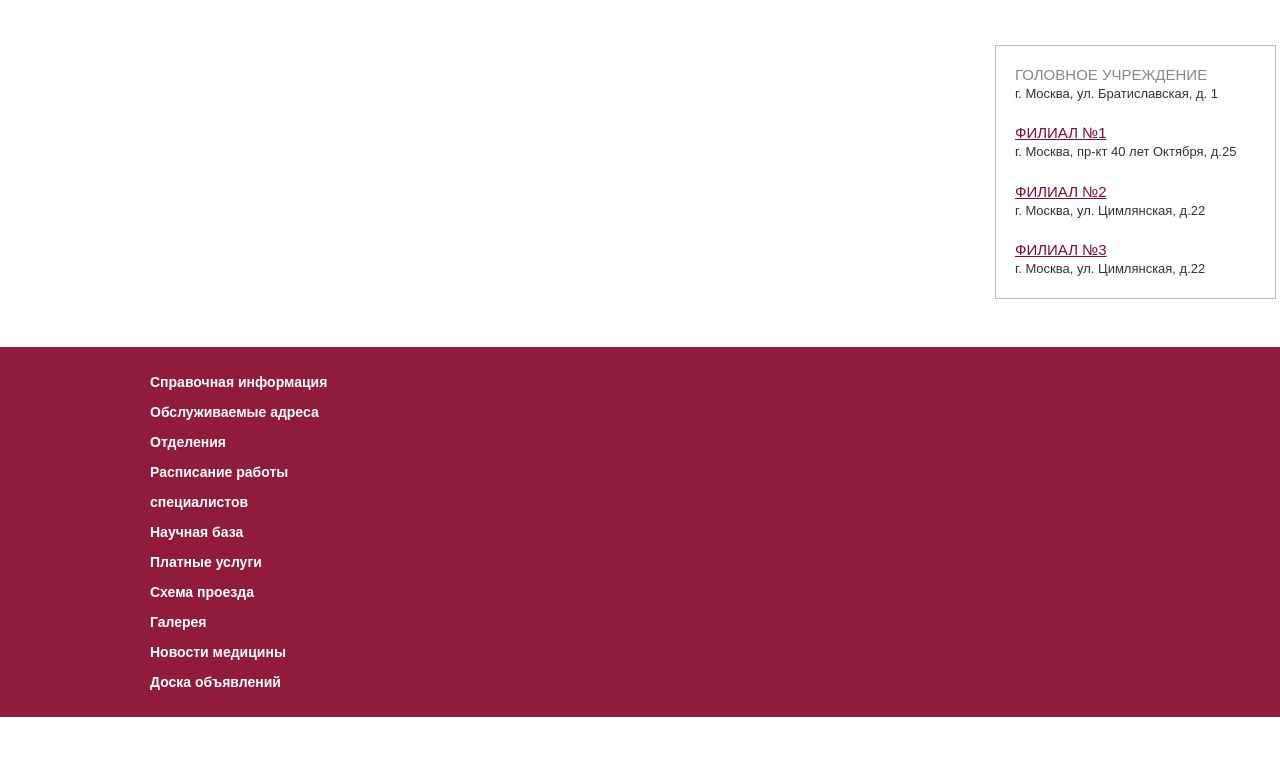
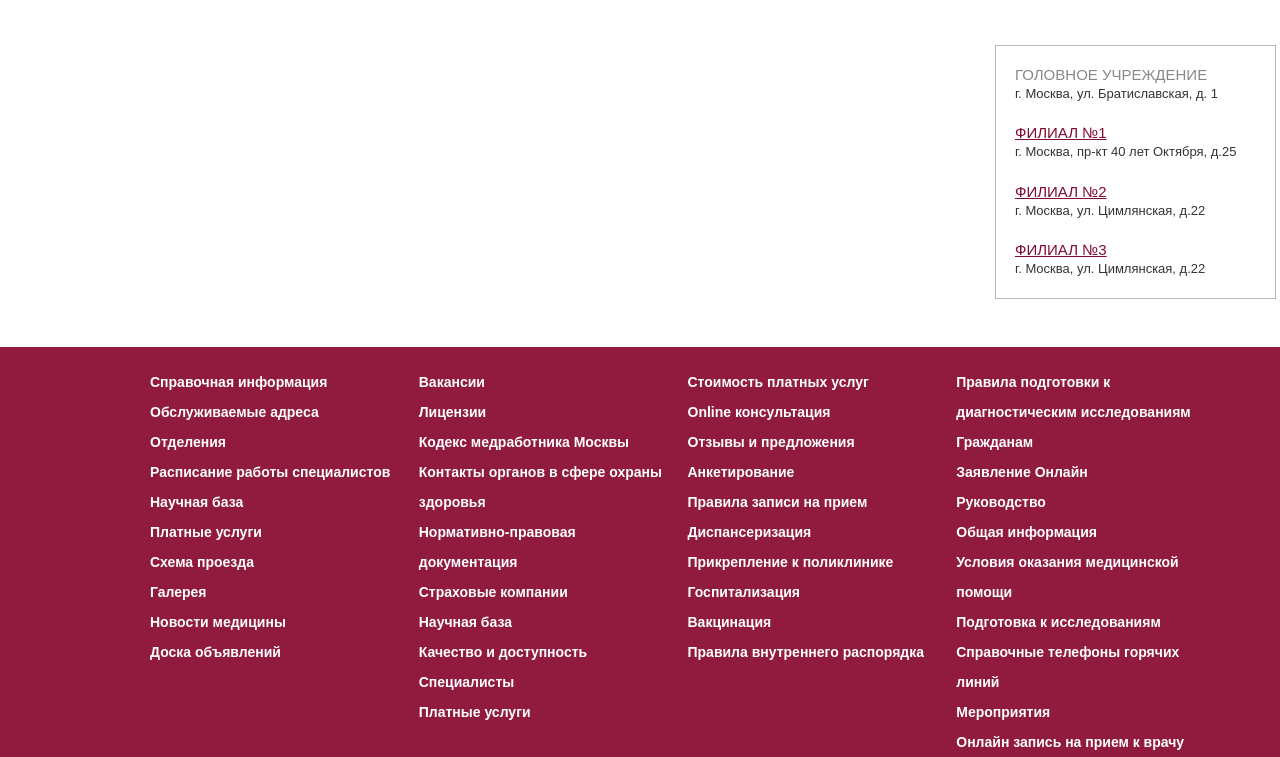
Before and after one commit to coatceatl/dgp, a website: page index.html in a window 1280 px wide. Shown: the part 2699-3456 px from the top of the page. Before the commit the page ends 3416 px from the top, so only its background shows below. Drawn offline with nearby package versions, Linux system fonts and the light colour scheme.

Commit message:
added content to footer

```diff
--- a/index.html
+++ b/index.html
@@ -651,6 +651,48 @@
               <li><a href='#'>Доска объявлений</a></li>
             </ul>
           </div>
+          <div class='col-lg-3'>
+            <ul class='footer-menu-items'>
+              <li><a href='#'>Вакансии</a></li>
+              <li><a href='#'>Лицензии</a></li>
+              <li><a href='#'>Кодекс медработника Москвы</a></li>
+              <li><a href='#'>Контакты органов в сфере охраны здоровья</a></li>
+              <li><a href='#'>Нормативно-правовая документация</a></li>
+              <li><a href='#'>Страховые компании</a></li>
+              <li><a href='#'>Научная база</a></li>
+              <li><a href='#'>Качество и доступность</a></li>
+              <li><a href='#'>Специалисты</a></li>
+              <li><a href='#'>Платные услуги</a></li>
+            </ul>
+          </div>
+          <div class='col-lg-3'>
+            <ul class='footer-menu-items'>
+              <li><a href='#'>Стоимость платных услуг</a></li>
+              <li><a href='#'>Online консультация</a></li>
+              <li><a href='#'>Отзывы и предложения</a></li>
+              <li><a href='#'>Анкетирование</a></li>
+              <li><a href='#'>Правила записи на прием</a></li>
+              <li><a href='#'>Диспансеризация</a></li>
+              <li><a href='#'>Прикрепление к поликлинике</a></li>
+              <li><a href='#'>Госпитализация</a></li>
+              <li><a href='#'>Вакцинация</a></li>
+              <li><a href='#'>Правила внутреннего распорядка</a></li>
+            </ul>
+          </div>
+          <div class='col-lg-3'>
+            <ul class='footer-menu-items'>
+              <li><a href='#'>Правила подготовки к диагностическим исследованиям</a></li>
+              <li><a href='#'>Гражданам</a></li>
+              <li><a href='#'>Заявление Онлайн</a></li>
+              <li><a href='#'>Руководство</a></li>
+              <li><a href='#'>Общая информация</a></li>
+              <li><a href='#'>Условия оказания медицинской помощи</a></li>
+              <li><a href='#'>Подготовка к исследованиям</a></li>
+              <li><a href='#'>Справочные телефоны горячих линий</a></li>
+              <li><a href='#'>Мероприятия</a></li>
+              <li><a href='#'>Онлайн запись на прием к врачу</a></li>
+            </ul>
+          </div>
         </div>
       </div>
     </footer>
--- a/scss/_footer.scss
+++ b/scss/_footer.scss
@@ -2,7 +2,9 @@
   background-color: #911b3f;
 }
 .footer-menu {
-  margin: 20px 135px;
+  margin-top: 20px;
+  margin-left: 135px;
+  margin-right: 70px;
 }
 .footer-menu-items {
   li {
@@ -14,6 +16,7 @@
       font-weight: 700;
       line-height: 30px;
       color: #fff;
+      font-family: 'PT Sans', sans-serif;
     }
   }
 }
```
Also changed, not shown: css/style.css, 1 other file.
